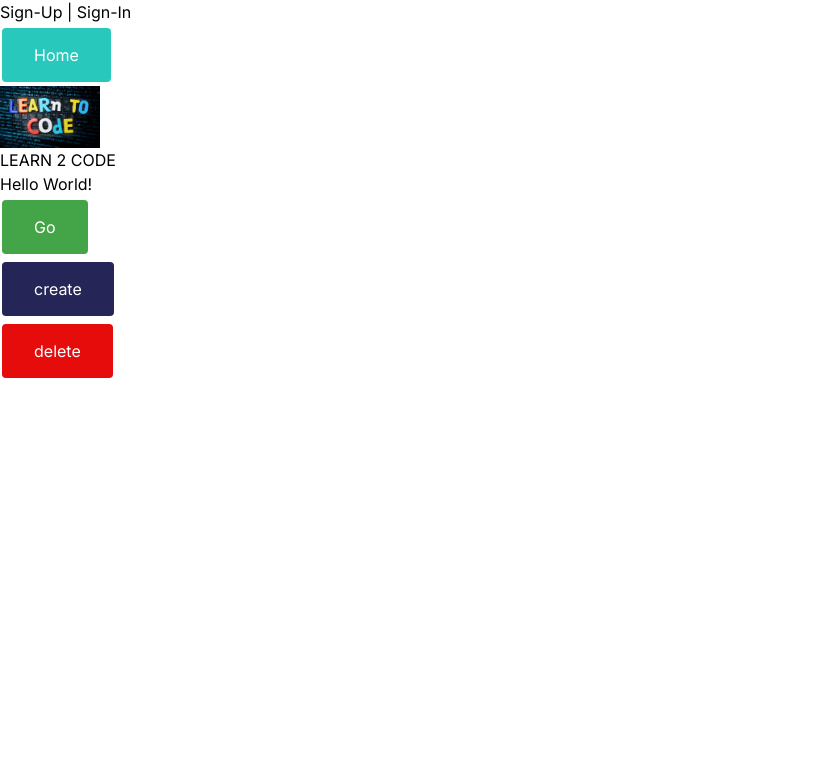
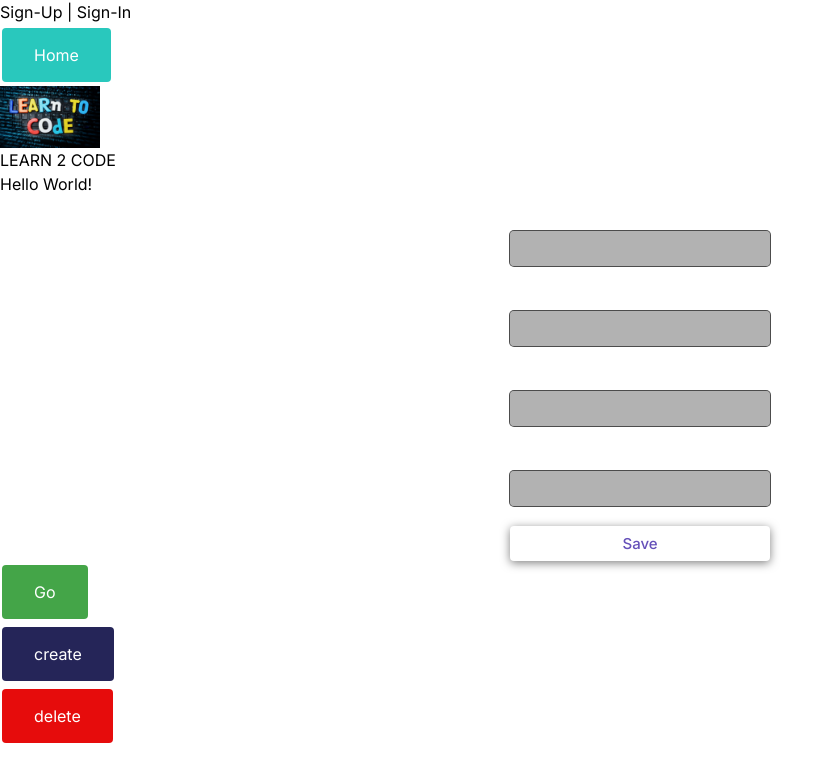
Before and after one commit to DJWilson1990/Learn-2-Code, a Next.js app: page /profile in a window 1280 px wide. Shown: the top 782 px of the page, without its empty margins (0-839 px from the left). Built offline with nearby package versions, Linux system fonts and the light colour scheme; no server answers.

Commit message:
database link up

```diff
--- a/src/app/profile/[userId]/page.js
+++ b/src/app/profile/[userId]/page.js
@@ -2,7 +2,7 @@
 import { getProfile, getPosts } from "@/utils/utils";
 import { notFound } from "next/navigation";
 import { auth } from "@clerk/nextjs";
-import ViewProfile from "@/app/components/ViewProfile";
+import ViewProfile from "@/components/ViewProfile";
 
 export default async function Page({ params }) {
   const { userId } = auth();
--- a/src/app/profile/page.js
+++ b/src/app/profile/page.js
@@ -1,8 +1,7 @@
 //create and edit profile form page.
 import { currentUser, auth } from "@clerk/nextjs";
-// import ProfileForm from "../components/ProfileForm";
+import ProfileForm from "@/components/ProfileForm";
 import { getProfile, saveProfile } from "@/utils/utils";
-// import { redirect } from "next/navigation";
 
 export default async function Page() {
   let newProfile = true;
@@ -28,12 +27,12 @@ export default async function Page() {
 
   return (
     <div>
-      {/* <ProfileForm
+      <ProfileForm
         action={updateProfile}
         user_id={userId}
         email={emailAddress}
         new_profile={newProfile}
-      /> */}
+      />
     </div>
   );
 }
--- a/src/components/Input.jsx
+++ b/src/components/Input.jsx
@@ -1,7 +1,7 @@
 "use client";
 
 import { useCallback, useEffect, useState } from "react";
-import "./app/globals.css";
+import "../app/globals.css";
 
 export default function Input({ element, resetInput }) {
   const [userInput, setUserInput] = useState("");
--- a/src/components/ProfileForm.jsx
+++ b/src/components/ProfileForm.jsx
@@ -18,6 +18,22 @@ export default function ProfileForm({ action, user_id, email, new_profile }) {
       <input type="hidden" name="user_id" value={user_id} />
       <input type="hidden" name="email" value={email} />
       <input type="hidden" name="new_profile" value={true} />
+
+      <Form.Field className="FormField" name="username">
+        <div
+          style={{
+            display: "flex",
+            alignItems: "baseline",
+            justifyContent: "space-between",
+          }}
+        >
+          <Form.Label className="FormLabel">Username</Form.Label>
+        </div>
+        <Form.Control asChild>
+          <input className="Input" type="text" />
+        </Form.Control>
+      </Form.Field>
+
       <Form.Field className="FormField" name="first_name">
         <div
           style={{
@@ -54,7 +70,7 @@ export default function ProfileForm({ action, user_id, email, new_profile }) {
         </Form.Control>
       </Form.Field>
 
-      <Form.Field className="FormField" name="username">
+      <Form.Field className="FormField" name="language">
         <div
           style={{
             display: "flex",
@@ -62,7 +78,7 @@ export default function ProfileForm({ action, user_id, email, new_profile }) {
             justifyContent: "space-between",
           }}
         >
-          <Form.Label className="FormLabel">Username</Form.Label>
+          <Form.Label className="FormLabel">Language</Form.Label>
         </div>
         <Form.Control asChild>
           <input className="Input" type="text" />
--- a/src/components/ViewProfile.jsx
+++ b/src/components/ViewProfile.jsx
@@ -1,8 +1,10 @@
+import { getProfile } from "@/utils/utils";
+
 export default async function ViewProfile({ profile }) {
   return (
     <div>
-      <p>{profile.first_name}</p>
-      <p>{profile.last_name}</p>
+      <p>{profile.firstName}</p>
+      <p>{profile.lastName}</p>
     </div>
   );
 }
--- a/src/resources/intro/introLessons.js
+++ b/src/resources/intro/introLessons.js
@@ -4,8 +4,11 @@ export const introLessons = [
     title: "Lesson intro",
     subject: "HTML intro",
     content: `Welcome to Learn 2 Code. Here you will be able to start your programming career with the basics and progress to a fully-fledged web developer.
+
           To start our journey, we are going to look at HTML. We will look at HTML elements, how they are used and how a typical HTML page is structured.
+
           HTML (HyperText Markup Language) tells web browsers how to structure the web pages you visit. It consists of elements which are used to enclose, wrap or mark up different parts of content, making it appear in a certain way.
+
           Ok, so let’s start building a basic page.`,
     userInteraction: false,
   },
--- a/src/utils/utils.js
+++ b/src/utils/utils.js
@@ -5,13 +5,14 @@ import { sql } from "@vercel/postgres";
 export async function saveProfile(formData) {
   const newProfile = formData.get("new_profile");
   const id = formData.get("user_id");
+  const userName = formData.get("user_name");
   const firstName = formData.get("first_name");
   const lastName = formData.get("last_name");
   const email = formData.get("email");
   const language = formData.get("language");
   let queryString = "";
   if (newProfile === "true") {
-    queryString = `INSERT INTO user_details (id, first_name, last_name, email, language) VALUES ('${id}', '${firstName}', '${lastName}', '${email}', '${language}')`;
+    queryString = `INSERT INTO user_details (id, user_name, first_name, last_name, email, language) VALUES ('${id}', '${userName}', '${firstName}', '${lastName}', '${email}', '${language}')`;
   } else {
     queryString = `UPDATE user_details SET first_name = '${firstName}', last_name = '${lastName}', email = '${email}', language = '${language}' WHERE id = '${id}'`;
   }
```
